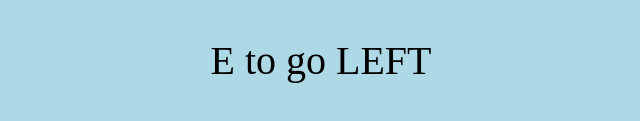
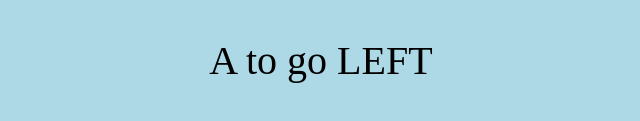
Before and after one commit to DanielMalMed/Rect-Color, a plain HTML site: page index.html in a window 1280 px wide. Shown: the part 685-806 px from the top of the page, 319-959 px from the left. Drawn offline with Linux system fonts and the light colour scheme.

Commit message:
fixed a typo

```diff
--- a/index.html
+++ b/index.html
@@ -18,6 +18,6 @@
     <h2 class="menuh2">Controls</h2>
     <p class="menup">W to go UP</p>
     <p class="menup">D to go RIGHT</p>
-    <p class="menup">E to go LEFT</p>
+    <p class="menup">A to go LEFT</p>
 </body>
 </html>
```
